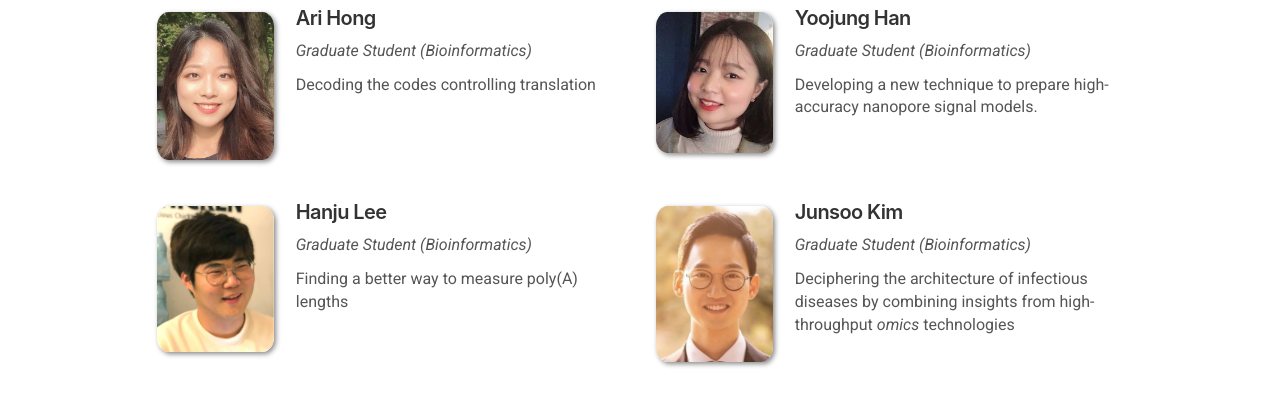
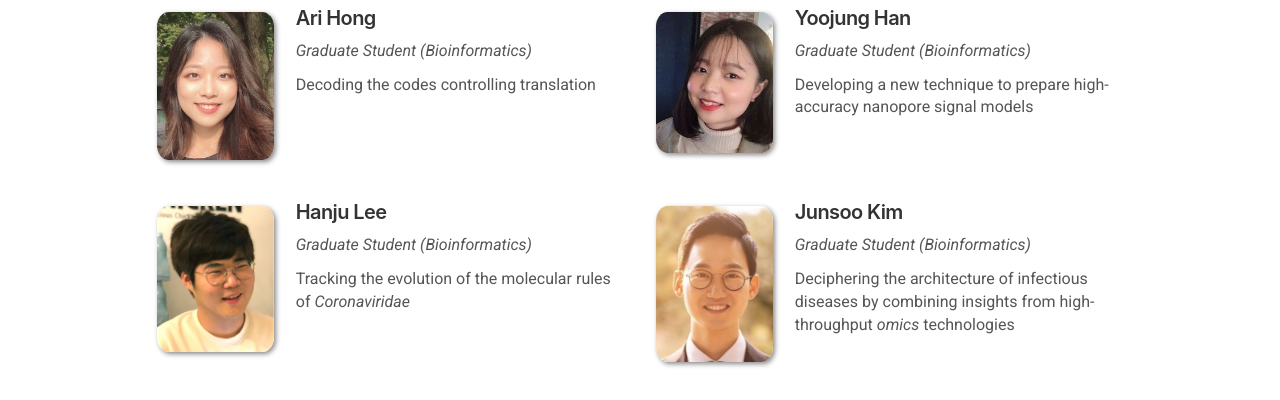
Before and after one commit to ChangLabSNU/ChangLabSNU.github.io, a Jekyll site: the page built from _pages/team.md, in a window 1280 px wide and 900 px high, scrolled down 549 px. Shown: the part 185-585 px from the top of the window. Built offline with Jekyll 4.4.1, drawn with Linux system fonts in a browser that asks for light colours; nearby versions of some CDN libraries; some web fonts are replaced.

Commit message:
Update Hanju's status.

```diff
--- a/_data/team_graduate.yml
+++ b/_data/team_graduate.yml
@@ -9,14 +9,14 @@
   photo: yjhan-thumb.jpg
   email: hanyj0823@snu.ac.kr
   info: "Graduate Student (Bioinformatics)"
-  intro: Developing a new technique to prepare high-accuracy nanopore signal models.
+  intro: Developing a new technique to prepare high-accuracy nanopore signal models
   link: yoojung-han
 
 - name: Hanju Lee
   photo: hjlee-thumb.jpg
   email: dlgks224@snu.ac.kr
   info: "Graduate Student (Bioinformatics)"
-  intro: "Finding a better way to measure poly(A) lengths"
+  intro: "Tracking the evolution of the molecular rules of <i>Coronaviridae</i>"
   link: hanju-lee
 
 - name: Junsoo Kim
```
